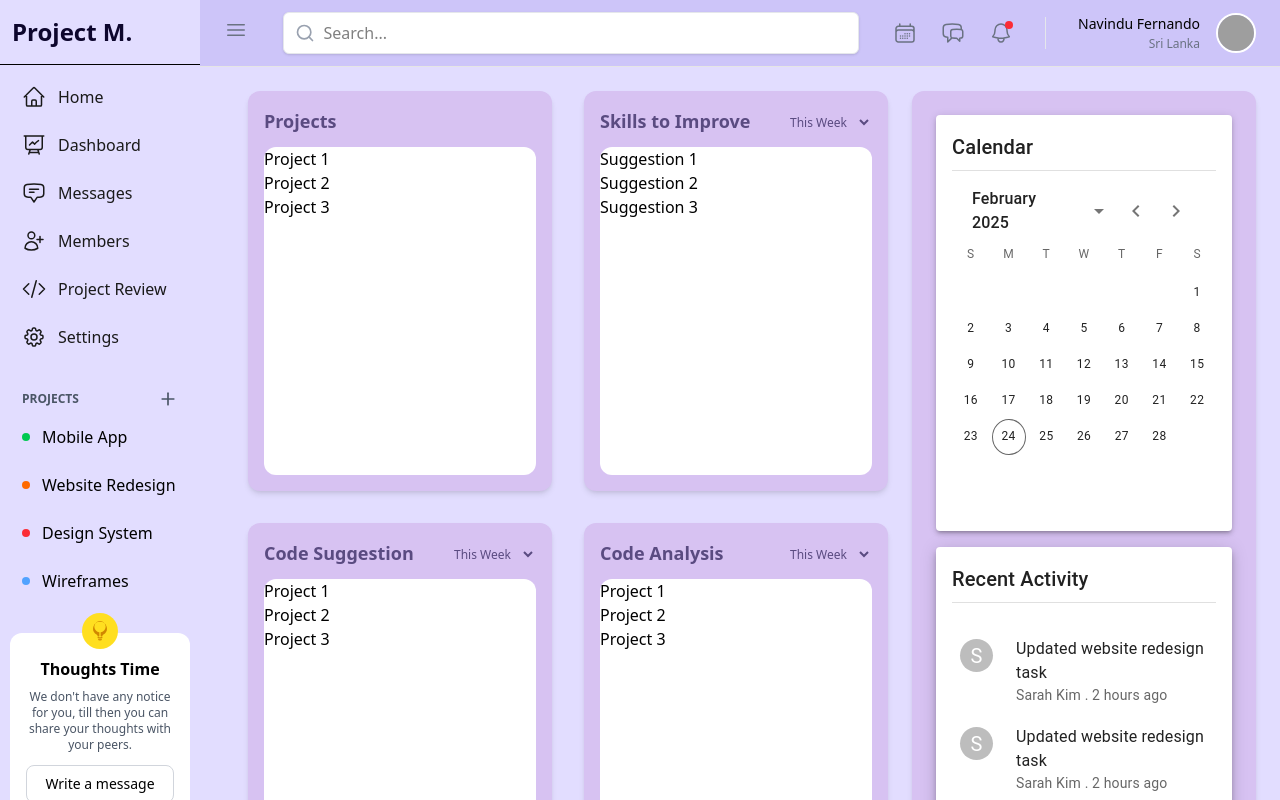
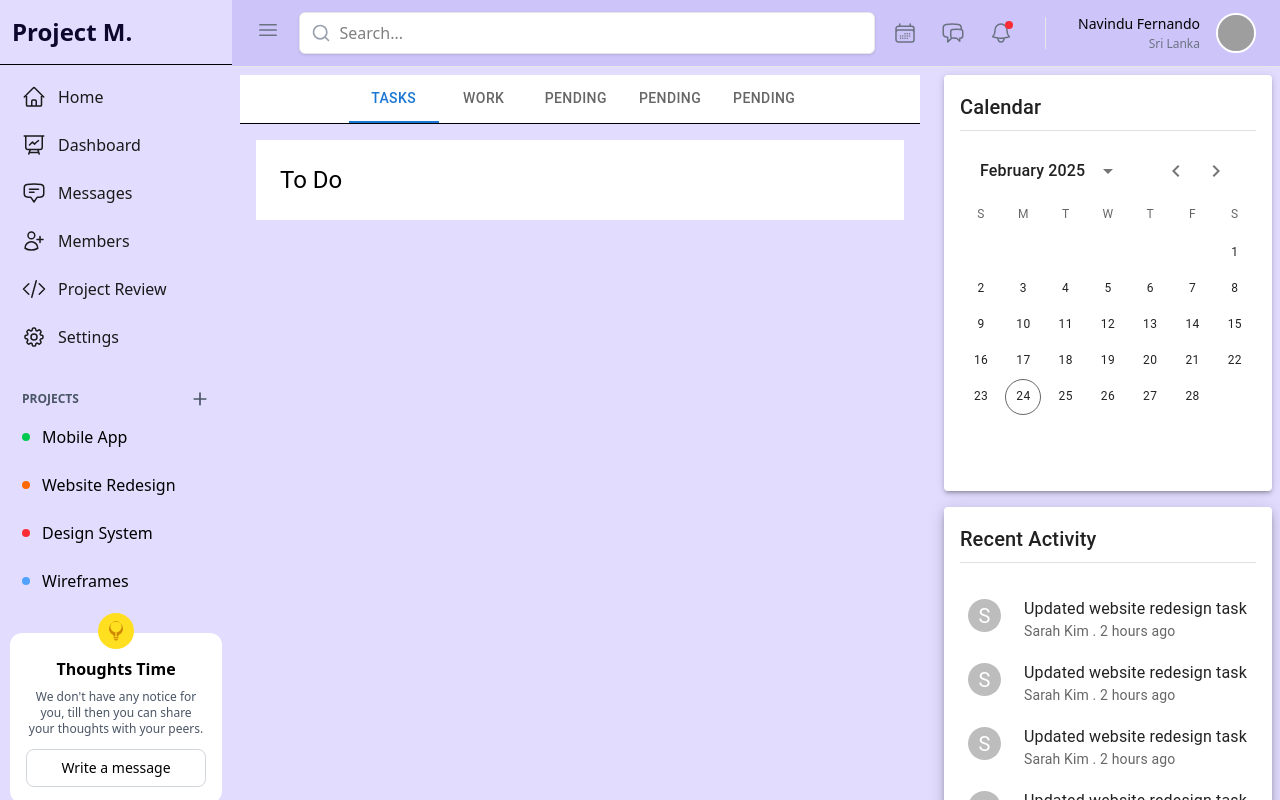
Before and after one commit to navindufernando/QUBIQ, a React (Vite) app in the folder common/sideandnavbar/: page /dashboard in a window 1280 px wide. Shown: the top 800 px of the page. Built offline with nearby package versions, Linux system fonts and the light colour scheme; grey boxes are pictures that could not be loaded.

Commit message:
Created Dashboard tabs and styled similar to pm-dashboard

```diff
--- /dev/null
+++ b/common/sideandnavbar/src/pages/Dashboard-dev/Components/DashboardTabs.tsx
@@ -0,0 +1,52 @@
+import { Box, Tab, Tabs } from "@mui/material";
+import { SyntheticEvent, useState } from "react";
+import TaskWrapper from "./Tasks/TaskWrapper";
+
+const DashboardTabs = () => {
+  const [displayTab, setDisplayTab] = useState(0);
+
+  const handleChange = (event: SyntheticEvent, newDisplayTab: number) => {
+    setDisplayTab(newDisplayTab);
+  };
+
+  const renderTabContent = () => {
+    switch (displayTab) {
+      case 0:
+        return <TaskWrapper />;
+      case 1:
+        return <div></div>;
+      case 2:
+        return <div></div>;
+      case 3:
+        return <div></div>;
+      case 4:
+        return <div></div>;
+      default:
+        return null;
+    }
+  };
+
+  return (
+    <>
+      <Box
+        sx={{
+          width: "100%",
+          bgcolor: "background.paper",
+          borderColor: "divider",
+          borderBottom: 1,
+        }}
+      >
+        <Tabs value={displayTab} onChange={handleChange} centered>
+          <Tab label="Tasks" />
+          <Tab label="Work" />
+          <Tab label="pending" />
+          <Tab label="pending" />
+          <Tab label="pending" />
+        </Tabs>
+      </Box>
+      <Box sx={{ p: 2 }}>{renderTabContent()}</Box>
+    </>
+  );
+};
+
+export default DashboardTabs;
--- /dev/null
+++ b/common/sideandnavbar/src/pages/Dashboard-dev/Components/Tasks/TaskWrapper.tsx
@@ -0,0 +1,63 @@
+import { Box, Typography } from "@mui/material";
+
+const TaskWrapper = () => {
+  const tasksInProgress = [
+    {
+      taskName: "User Role Management",
+      assignees: ["img1.jpg", "img2.jpg"],
+      dueDate: "Tomorrow",
+      priority: "High",
+      status: "IN_PROGRESS",
+    },
+    {
+      taskName: "Implement Dark Mode",
+      assignees: ["img3.jpg"],
+      dueDate: "3 days ago",
+      priority: "Low",
+      status: "IN_PROGRESS",
+    },
+  ];
+
+  const tasksToDo = [
+    {
+      taskName: "Build Authentication System",
+      assignees: ["img4.jpg"],
+      dueDate: "",
+      priority: "Medium",
+      status: "TO_DO",
+    },
+    {
+      taskName: "Testing Payment Module",
+      assignees: ["img5.jpg"],
+      dueDate: "2 days ago",
+      priority: "",
+      status: "TO_DO",
+    },
+    {
+      taskName: "Testing Payment Module",
+      assignees: ["img5.jpg"],
+      dueDate: "2 days ago",
+      priority: "Urgent",
+      status: "TO_DO",
+    },
+  ];
+  return (
+    <>
+      <Box sx={{ p: 3, bgcolor: "background.paper" }}>
+        <Box
+          sx={{
+            display: "flex",
+            justifyContent: "space-between",
+            alignItems: "center",
+          }}
+        >
+          <Typography variant="h5" sx={{ fondWeight: "bold" }}>
+            To Do
+          </Typography>
+        </Box>
+      </Box>
+    </>
+  );
+};
+
+export default TaskWrapper;
--- a/common/sideandnavbar/src/pages/Dashboard-dev/DevDashboard.tsx
+++ b/common/sideandnavbar/src/pages/Dashboard-dev/DevDashboard.tsx
@@ -12,6 +12,8 @@ import CodeAnalysisCard from "./CodeAnalysisCard";
 import TaskBoard from "./TaskBoard";
 import Calendar from "./Components/Calendar";
 import Activity from "./Components/Activity";
+import { Grid2 } from "@mui/material";
+import DashboardTabs from "./Components/DashboardTabs";
 
 const DevDashboard = () => {
   const [selectedDate, setSelectedDate] = useState<Dayjs>(dayjs());
@@ -21,9 +23,18 @@ const DevDashboard = () => {
   };
 
   return (
-    <div className="bg-[#E2DDFF] -m-6 p-6">
-      <div className="flex">
-        {/* Main Section */}
+    <div className="bg-[#E2DDFF] -m-6 p-2">
+      <Grid2 container spacing={3}>
+        <Grid2 size={{ xs: 12, md: 8 }}>
+          <DashboardTabs />
+        </Grid2>
+        <Grid2 size={{ xs: 12, md: 4 }}>
+          <Calendar />
+          <Activity />
+        </Grid2>
+      </Grid2>
+      {/* <div className="flex">
+
         <div className="flex-grow p-6 pt-0">
           <div className="grid grid-cols-2 gap-8">
             <ProjectsCard></ProjectsCard>
@@ -32,17 +43,7 @@ const DevDashboard = () => {
             <CodeAnalysisCard></CodeAnalysisCard>
           </div>
         </div>
-        {/* Side Panel */}
-        <div className="w-1/3 ">
-          <div className="p-6 bg-[#D7C2F2] shadow-md rounded-xl h-auto">
-            {/* Calendar */}
-            <Calendar />
-
-            {/* Activity List */}
-            <Activity />
-          </div>
-        </div>
-      </div>
+      </div> */}
       <TaskBoard></TaskBoard>
     </div>
   );
```
